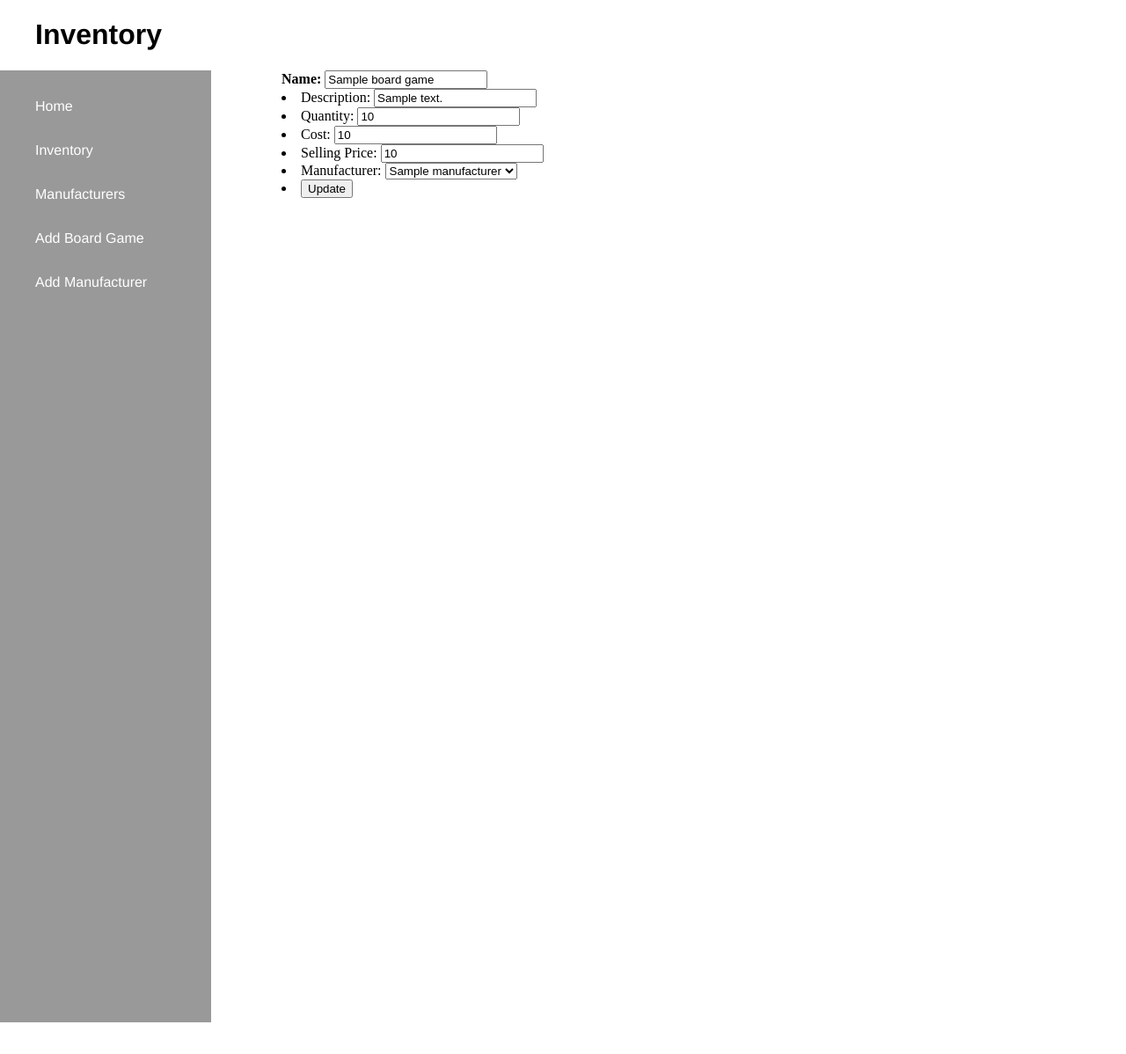
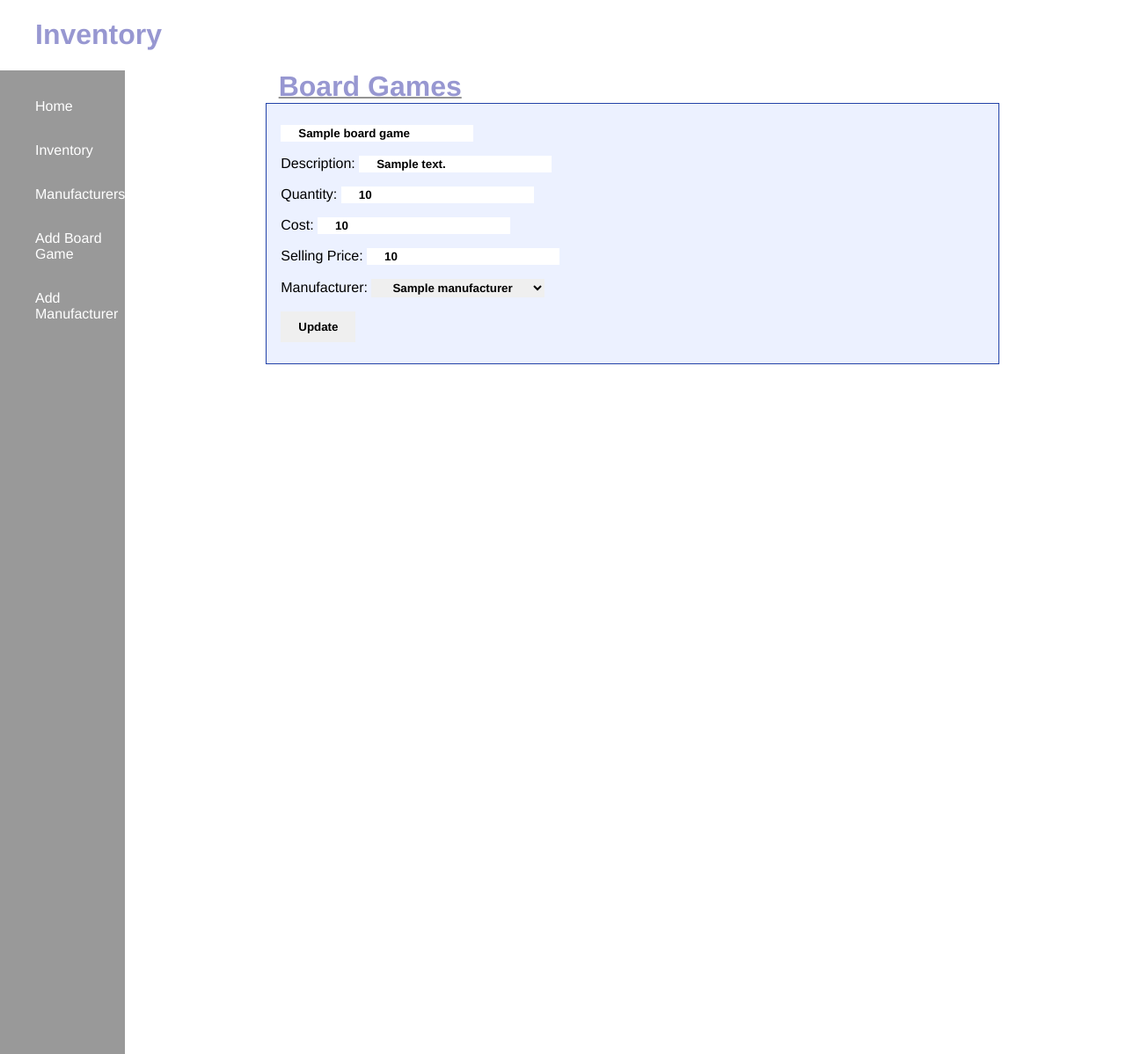
Before and after one commit to jhtdod/Shop_inventory_project, a Flask app: page /inventory/edit/1 in a window 1280 px wide. Shown: the whole page at 88% size. Before the commit the page ends 1162 px from the top, so only its background shows below. Run offline with Flask 2, Linux system fonts and the light colour scheme; a database or web service that is not in the repository returns one stand-in record (values such as "Sample title"); some libraries are stand-ins or nearby versions.

Commit message:
updated inventory edit html and finished inventory edit css

```diff
--- a/controllers/board_game_controller.py
+++ b/controllers/board_game_controller.py
@@ -10,12 +10,12 @@ board_game_blueprint = Blueprint("board_game", __name__)
 @board_game_blueprint.route('/')
 def split_view():
     board_games = board_game_repository.select_all()
-    return render_template('base.html', board_games=board_games)
+    return render_template('home.html', board_games=board_games)
 
 @board_game_blueprint.route('/inventory')
 def show_inventory():
     board_games = board_game_repository.select_all()
-    return render_template('index.html', board_games=board_games)
+    return render_template('board_games/index.html', board_games=board_games)
 
 @board_game_blueprint.route('/inventory/<int:id>')
 def show_details(id):
@@ -44,7 +44,9 @@ def add_game():
 def show_edit(id):
     board_game = board_game_repository.select(id)
     manufacturers = manufacturer_repository.select_all()
-    return render_template('/board_games/edit.html', board_game=board_game, manufacturers=manufacturers)
+    board_games = board_game_repository.select_all()
+    edit = True
+    return render_template('/board_games/index.html', board_game=board_game, manufacturers=manufacturers, board_games=board_games, edit=edit, id=id)
 
 @board_game_blueprint.route('/inventory/edit/<int:id>', methods=['POST'])
 def edit_game(id):
--- a/static/style.css
+++ b/static/style.css
@@ -14,6 +14,7 @@ body {
 
 body > header > h1 {
     font-family: Helvetica;
+    color: rgb(151, 151, 209);
     padding:0 5vh;
 }
 
@@ -44,18 +45,19 @@ body > header > h1 {
 
 .out-of-stock {
     color: red;
-    margin:0 10px;
+    padding:0 10px;
     font-weight: bolder;
 }
 
 .low-stock {
     color: rgb(255, 136, 0);
-    margin:0 10px;
+    padding:0 10px;
     font-weight: bolder;
 }
 
 .same-line {
     display: flex;
+    flex-wrap: wrap;
 }
 
 .same-line > li {
@@ -128,3 +130,49 @@ body > header > h1 {
     list-style-type: none;
     padding: 1vh 0;
 }
+
+#inventory-front-page > h1 {
+    font-family: helvetica;
+    margin:0 10vh 0 10vh;
+    color: rgb(151, 151, 209);
+    text-decoration: underline rgba(0, 0, 0, 0.424) 2px;
+    padding:0 1.8vh;
+}
+
+/* Edit and Add */
+
+.board_games_2 > form {
+    font-family: helvetica;
+    width: 100vh;
+    margin:0 10vh 0 10vh;
+    height: auto;
+    padding: 2vh;
+    border: solid rgb(34, 66, 168) 1px;
+    background-color: rgba(125, 155, 255, 0.144);
+}
+
+.board_games_2 > form >li {
+    list-style-type: none;
+    padding: 1vh 0;
+}
+
+.board_games_2 > form >li > input{
+    border: none;
+    padding:2px 20px;
+    font-weight: bolder;
+    font-family: helvetica;
+}
+
+.board_games_2 > form >li > input[type="submit"]{
+    border: none;
+    padding:10px 20px;
+    font-weight: bolder;
+    font-family: helvetica;
+}
+
+.board_games_2 > form >li > select{
+    border: none;
+    padding:2px 20px;
+    font-weight: bolder;
+    font-family: helvetica;
+}
--- a/templates/board_games/edit.html
+++ b/templates/board_games/edit.html
@@ -1,39 +1,25 @@
-{% extends 'base.html' %}
-
-{% block content %}
-<div class = "board_games">
+<div class = "page-flex-2">
+    <div class = "board_games_2">
         <form action="/inventory/edit/{{board_game.id}}" method="post">
-        <div class="same-line">
             <li>
-                <label for="name">Name: </label>
-                <input type="text" id="name" name="name" value="{{board_game.name}}">
-                <div class = "low-stock">
-                    {% if (board_game.quantity <=3) and (board_game.quantity >0)%}
-                        <p>Low Stock</p>
-                    {% endif %}
-                </div>
-                <div class = "out-of-stock">
-                    {% if board_game.quantity == 0 %}
-                        <p>Out of Stock</p>
-                    {% endif %}
-                </div>
+                <label for="name"></label>
+                <input type="text" id="name" name="name" value="{{board_game.name}}"><br>
             </li>
-        </div>
             <li>
                 <label for="description">Description: </label>
-            <input type="text" id="description" name="description" value="{{board_game.description}}">
+                <input type="text" id="description" name="description" value="{{board_game.description}}"><br>
             </li>
             <li>
                 <label for="quantity">Quantity: </label>
-            <input type="number" id="quantity" name="quantity" value="{{board_game.quantity}}">
+                <input type="number" id="quantity" name="quantity" value="{{board_game.quantity}}"><br>
             </li>
             <li>
                 <label for="cost">Cost: </label>
-            <input type="numer" id="cost" name="cost" value="{{board_game.buying_cost}}">
+                <input type="numer" id="cost" name="cost" value="{{board_game.buying_cost}}"><br>
             </li>
             <li>
                 <label for="selling_price">Selling Price: </label>
-            <input type="number" id="selling_price" name="selling_price" value="{{board_game.selling_price}}">
+                <input type="number" id="selling_price" name="selling_price" value="{{board_game.selling_price}}"><br>
             </li>
             <li>
                 <label for="manufacturer">Manufacturer: </label>
@@ -41,11 +27,11 @@
                     {% for manufacturer in manufacturers %}
                         <option value="{{manufacturer.id}}">{{manufacturer.name}}</option>
                     {% endfor %}
-                </select>
+                </select><br>
             </li>
             <li>
-            <input type="submit" value="Update">
+                <input type="submit" value="Update"><br>
             </li>
         </form>
     </div>
-{% endblock  %}
+</div>
--- a/templates/board_games/index.html
+++ b/templates/board_games/index.html
@@ -2,15 +2,24 @@
 {% block content %}
 
 <div id= "inventory-front-page">
-
+    <h1>Board Games</h1>
     {% for game in board_games %}
     {% if game.id == id %}
 
+        {% if edit %}
+
+            {% include 'board_games/edit.html' %}
+
+        {% else %}
+
         {% include 'board_games/show.html' %}
+
+        {% endif %}
 
     {% else %}
         <div class = "board_games">
             <ul>
+                    <li>
                         <div class="same-line">
                                 <a href="/inventory/{{game.id}}">{{game.name}}</a>
                                     <div class = "low-stock">
@@ -24,9 +33,11 @@
                                         {% endif %}
                                         </div>
                         </div>
+                    </li>
                     <li>{{game.manufacturer.name}}</li>
                 </ul>
             </div>
+
     {% endif %}
 
     {% endfor %}
--- a/templates/board_games/show.html
+++ b/templates/board_games/show.html
@@ -14,7 +14,7 @@
                     {% endif %}
                 </div>
             </div>
-            <li>Manufacturer: {{board_game.manufacturer.name}}</li>
+            <li>Manufacturer: <a href="/manufacturers/{{board_game.manufacturer.id}}">{{board_game.manufacturer.name}}</a></li>
             <li>Description: {{board_game.description}}</li>
             <li>Quantity: {{board_game.quantity}}</li>
             <li>Cost: {{board_game.buying_cost}}</li>
--- /dev/null
+++ b/templates/home.html
@@ -0,0 +1,5 @@
+{% extends 'base.html' %}
+
+{% block content %}
+    Hello
+{% endblock  %}
--- a/templates/manufacturers/index.html
+++ b/templates/manufacturers/index.html
@@ -1,7 +1,10 @@
 {% extends 'base.html' %}
 {% block content %}
 
+
+
 <div id= "inventory-front-page">
+    <h1>Manufacturers</h1>
     {% for manufacturer in all_manufacturers %}
 
         {% if manufacturer.id == id %}
--- a/templates/manufacturers/show.html
+++ b/templates/manufacturers/show.html
@@ -1,7 +1,9 @@
 <div class="page-flex-2">
     <div class = "board_games_2">
         <ul>
-            <li>{{manufacturer.name}}</li>
+            <div class="same-line">
+                <li>{{manufacturer.name}}</li>
+            </div>
             <li>Contact details: {{manufacturer.contact_details}}</li>
             <li>Board Games: </li>
             {% for name in manufacturer_name %}
```
Lines whose indentation alone changed are shown as unchanged.
